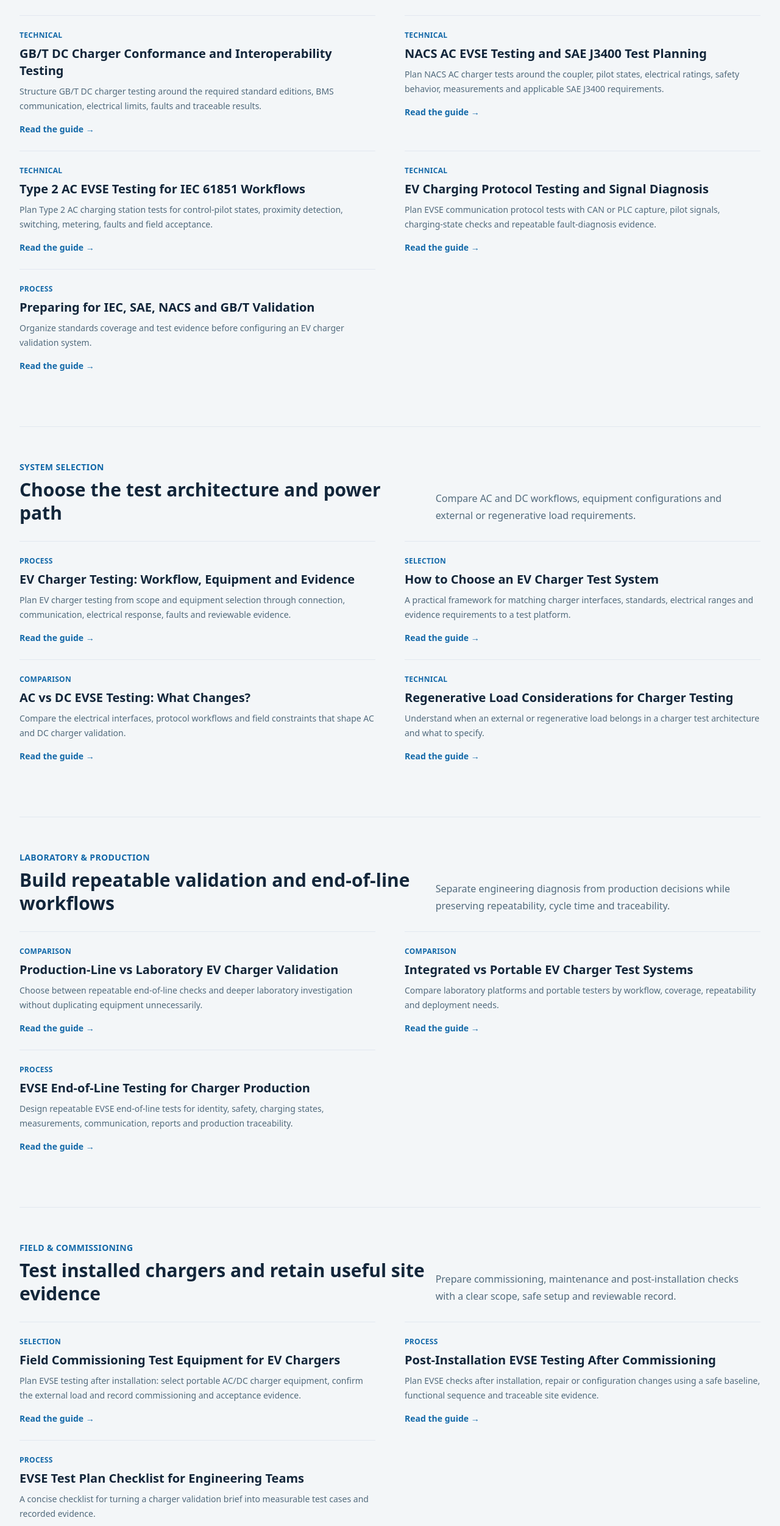
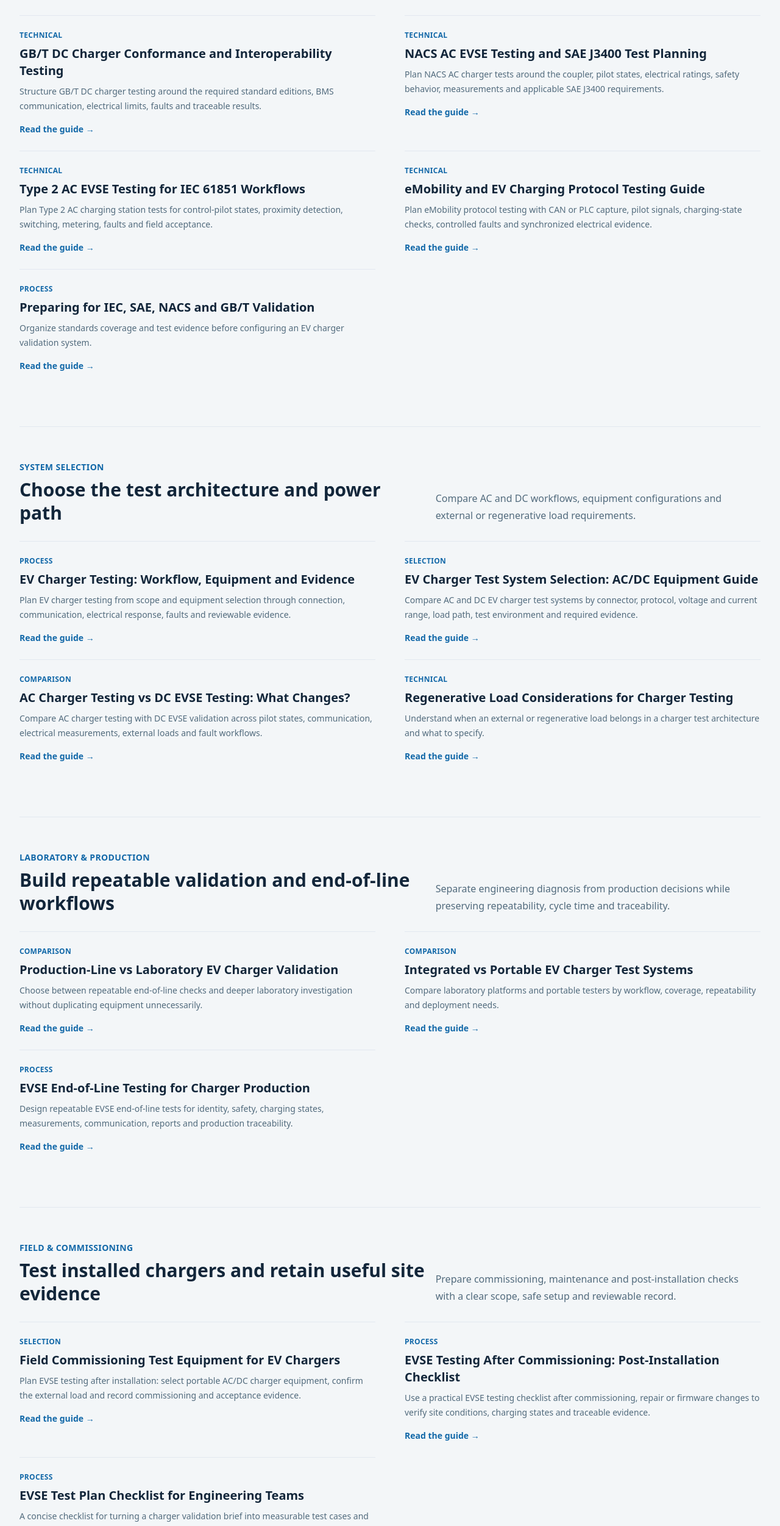
Before and after one commit to apexevtech/apexevtech-website, a Next.js app: page /resources in a window 1280 px wide. Shown: the part 1625-4127 px from the top of the page at 61% size. Built offline with nearby package versions, Linux system fonts and the light colour scheme; no server answers.

Commit message:
seo: improve search result snippets

```diff
--- a/app/page.tsx
+++ b/app/page.tsx
@@ -9,12 +9,12 @@ import { buildPageMetadata } from "@/lib/seo/page-metadata";
 
 export const metadata = {
   ...buildPageMetadata({
-  title: "EV Charger Test Equipment & AC/DC EVSE Test Systems",
-  description: "APEX Power Systems supplies AC and DC EV charger testers, protocol analyzers and laboratory systems for development, production and field commissioning.",
+  title: "APEX EV Charger Test Lab Equipment & AC/DC EVSE Systems",
+  description: "Configure APEX AC/DC EV charger test systems for laboratories, production and field commissioning. Compare connectors, protocols, ratings and load options.",
   path: "/",
   image: "/assets/hero/test-lab-systems.webp",
   }),
-  title: { absolute: "EV Charger Test Equipment & AC/DC EVSE Test Systems | APEX" },
+  title: { absolute: "APEX EV Charger Test Lab Equipment & AC/DC EVSE Systems" },
 };
 
 const capabilities = [
--- a/data/resources.ts
+++ b/data/resources.ts
@@ -13,8 +13,8 @@ const modifiedAt = "2026-09-18";
 export const resources: Resource[] = [
   {
     slug: "choose-ev-charger-test-system",
-    title: "How to Choose an EV Charger Test System",
-    description: "A practical framework for matching charger interfaces, standards, electrical ranges and evidence requirements to a test platform.",
+    title: "EV Charger Test System Selection: AC/DC Equipment Guide",
+    description: "Compare AC and DC EV charger test systems by connector, protocol, voltage and current range, load path, test environment and required evidence.",
     topic: "EV charger test system selection",
     intent: "selection",
     publishedAt, modifiedAt: "2026-09-23",
@@ -41,11 +41,11 @@ export const resources: Resource[] = [
   },
   {
     slug: "ac-vs-dc-evse-testing",
-    title: "AC vs DC EVSE Testing: What Changes?",
-    description: "Compare the electrical interfaces, protocol workflows and field constraints that shape AC and DC charger validation.",
+    title: "AC Charger Testing vs DC EVSE Testing: What Changes?",
+    description: "Compare AC charger testing with DC EVSE validation across pilot states, communication, electrical measurements, external loads and fault workflows.",
     topic: "AC and DC EVSE testing",
     intent: "comparison",
-    publishedAt, modifiedAt,
+    publishedAt, modifiedAt: "2026-09-23",
     summaryAnswer: "AC EVSE testing focuses heavily on control-pilot states, proximity detection, switching and metering, while DC charger testing adds high-voltage output control, digital charging communication, insulation behavior and an external power-absorption path. The test plan and equipment must follow the selected connector and regional standard.",
     sections: [
       { heading: "Electrical and connection differences", paragraphs: [
@@ -69,11 +69,11 @@ export const resources: Resource[] = [
   },
   {
     slug: "ev-charging-protocol-testing",
-    title: "EV Charging Protocol Testing and Signal Diagnosis",
-    description: "Plan EVSE communication protocol tests with CAN or PLC capture, pilot signals, charging-state checks and repeatable fault-diagnosis evidence.",
+    title: "eMobility and EV Charging Protocol Testing Guide",
+    description: "Plan eMobility protocol testing with CAN or PLC capture, pilot signals, charging-state checks, controlled faults and synchronized electrical evidence.",
     topic: "EV charging protocol diagnosis",
     intent: "technical",
-    publishedAt, modifiedAt,
+    publishedAt, modifiedAt: "2026-09-23",
     summaryAnswer: "Protocol testing should connect each communication event to the charger state and measured electrical response. Build a repeatable timeline from connection and initialization through parameter exchange, energy transfer and termination, then inject one fault at a time and retain the raw messages needed to explain the result.",
     sections: [
       { heading: "Select the interface and communication test scope", paragraphs: [
@@ -431,12 +431,12 @@ export const resources: Resource[] = [
   },
   {
     slug: "post-installation-evse-testing",
-    title: "Post-Installation EVSE Testing After Commissioning",
-    description: "Plan EVSE checks after installation, repair or configuration changes using a safe baseline, functional sequence and traceable site evidence.",
+    title: "EVSE Testing After Commissioning: Post-Installation Checklist",
+    description: "Use a practical EVSE testing checklist after commissioning, repair or firmware changes to verify site conditions, charging states and traceable evidence.",
     topic: "EVSE testing after commissioning",
     intent: "process",
     publishedAt: "2026-09-21",
-    modifiedAt: "2026-09-21",
+    modifiedAt: "2026-09-23",
     summaryAnswer: "Post-installation EVSE testing should confirm site identity and configuration, supply and grounding preconditions, connector condition, normal charging states, measured output, communication evidence and safe stop behavior. Repeat the baseline after firmware, network, protection, power-module or wiring changes and compare results with the commissioning record.",
     sections: [
       { heading: "Start with site and change history", paragraphs: [
```
Also changed, not shown: 2 other files (tests, documents, lock files or other folders).
